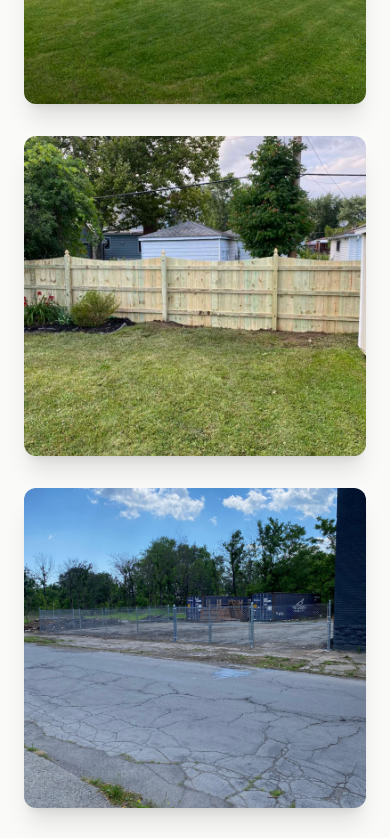
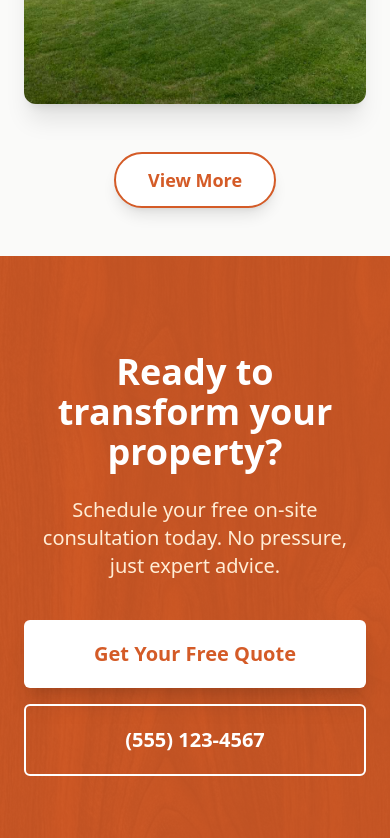
Before and after one commit to mustafaexce-creator/everlast-fence-website, a React (Vite) app: page /gallery in a window 390 px wide. Shown: the part 7520-8358 px from the top of the page. Built offline with nearby package versions, Linux system fonts and the light colour scheme.

Commit message:
Add mobile Reviews link and Gallery pagination

```diff
--- a/src/components/Navbar.jsx
+++ b/src/components/Navbar.jsx
@@ -71,7 +71,8 @@ const Navbar = ({ isScrolled }) => {
                         <div className="flex flex-col p-6 gap-4 font-bold text-lg">
                             <a href="#services" onClick={() => setIsMobileMenuOpen(false)}>Services</a>
                             <a href="#process" onClick={() => setIsMobileMenuOpen(false)}>Process</a>
-                            <a href="#portfolio" onClick={() => setIsMobileMenuOpen(false)}>Portfolio</a>
+                            <a href="#reviews" onClick={() => setIsMobileMenuOpen(false)}>Reviews</a>
+                            <Link to="/gallery" onClick={() => setIsMobileMenuOpen(false)}>Gallery</Link>
                             <Link to="/contact" onClick={() => setIsMobileMenuOpen(false)} className="bg-[#d45b27] text-white py-3 rounded-md w-full mt-2 text-center block">
                                 Get Free Quote
                             </Link>
--- a/src/pages/Gallery.jsx
+++ b/src/pages/Gallery.jsx
@@ -1,4 +1,4 @@
-import { useState } from 'react';
+import { useState, useEffect } from 'react';
 import { motion, AnimatePresence } from 'framer-motion';
 import Navbar from '../components/Navbar';
 import Footer from '../components/Footer';
@@ -39,10 +39,20 @@ const CATEGORIES = [
 
 const Gallery = () => {
     const [filter, setFilter] = useState('all');
+    const [visibleCount, setVisibleCount] = useState(20);
 
     const filteredItems = filter === 'all'
         ? PORTFOLIO_ITEMS
         : PORTFOLIO_ITEMS.filter(item => item.category === filter);
+
+    const handleViewMore = () => {
+        setVisibleCount(prev => prev + 20);
+    };
+
+    // Reset visible count when filter changes
+    useEffect(() => {
+        setVisibleCount(20);
+    }, [filter]);
 
     return (
         <div className="min-h-screen bg-stone-50 font-sans text-stone-800">
@@ -95,7 +105,7 @@ const Gallery = () => {
                     className="grid md:grid-cols-2 lg:grid-cols-3 gap-8"
                 >
                     <AnimatePresence>
-                        {filteredItems.map(item => (
+                        {filteredItems.slice(0, visibleCount).map(item => (
                             <motion.div
                                 layout
                                 initial={{ opacity: 0, scale: 0.9 }}
@@ -122,6 +132,18 @@ const Gallery = () => {
                         ))}
                     </AnimatePresence>
                 </motion.div>
+
+                {/* View More Button */}
+                {visibleCount < filteredItems.length && (
+                    <div className="text-center mt-12">
+                        <button
+                            onClick={handleViewMore}
+                            className="bg-white border-2 border-[#d45b27] text-[#d45b27] px-8 py-3 rounded-full font-bold text-lg hover:bg-[#d45b27] hover:text-white transition-colors shadow-lg"
+                        >
+                            View More
+                        </button>
+                    </div>
+                )}
             </div>
 
             <CTASection />
```
